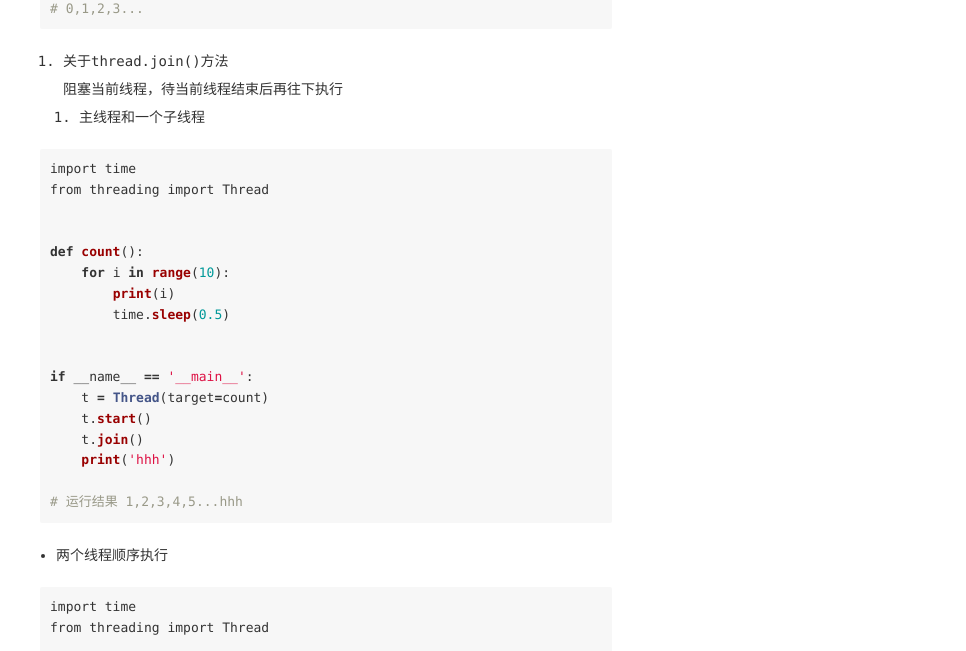
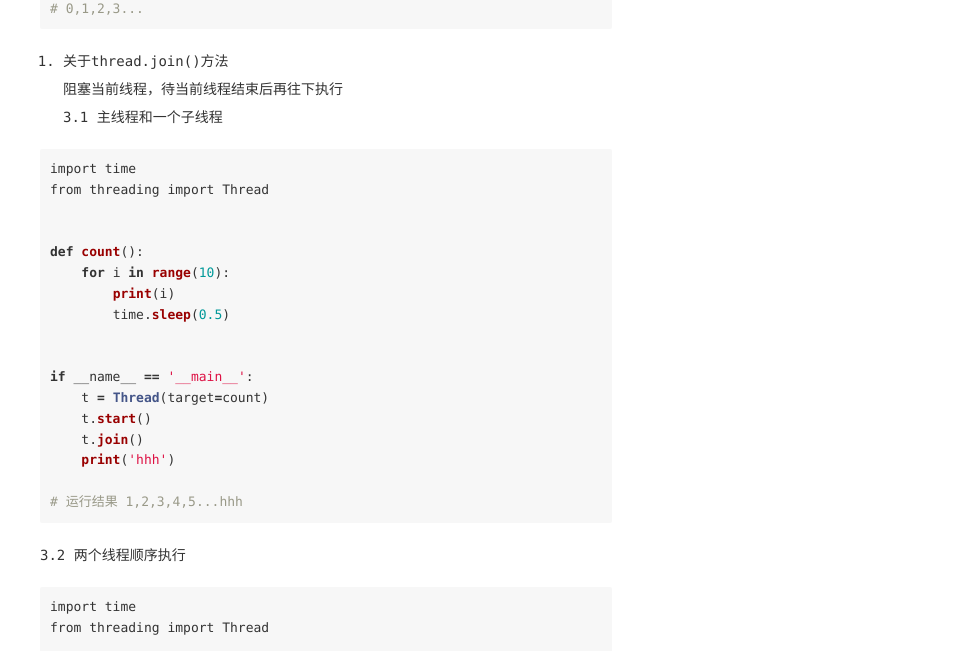
Before and after one commit to aoeivu/aoeivu, a Jekyll site: the page built from _posts/2019-11-28-Threading.md, in a window 1280 px wide and 900 px high, scrolled down 895 px. Shown: the part 151-802 px from the top of the window, without its empty margins (314-1280 px from the left). Built offline with Jekyll 4.4.1, drawn with Linux system fonts in a browser that asks for light colours; comment, search, counter and statistics services are not loaded.

Commit message:
fix post

````diff
--- a/_posts/2019-11-28-Threading.md
+++ b/_posts/2019-11-28-Threading.md
@@ -23,8 +23,7 @@ if __name__ == '__main__':
 # 运行结果：
 # 0,1,2,3...
 ```
-
-2.  继承Thread创建一个线程
+2. 继承Thread创建一个线程
 
 ```python
 from threading import Thread
@@ -47,10 +46,9 @@ if __name__ == '__main__':
 # 运行结果：
 # 0,1,2,3...
 ```
-
 3.  关于thread.join()方法
 阻塞当前线程，待当前线程结束后再往下执行
-*  主线程和一个子线程
+3.1 主线程和一个子线程
 
 ```python
 import time
@@ -71,7 +69,7 @@ if __name__ == '__main__':
 
 # 运行结果 1,2,3,4,5...hhh
 ```
-*  两个线程顺序执行
+3.2 两个线程顺序执行
 
 ```python
 import time
@@ -101,7 +99,6 @@ if __name__ == '__main__':
 
 # 运行结果0,1,2,3,4,5,6,7,8,9,10,9,8....
 ```
-
 4.  setDamon(True)
 setDamon值默认为False，当setDamon=True的时候，不管子线程有没有结束，只要主线程结束了，子线程就结束
 注意:
@@ -127,7 +124,6 @@ if __name__ == '__main__':
     time.sleep(2)
     print('主线程结束，子线程结束')
 ```
-
 5.  conclusion
 
 ```python
````
